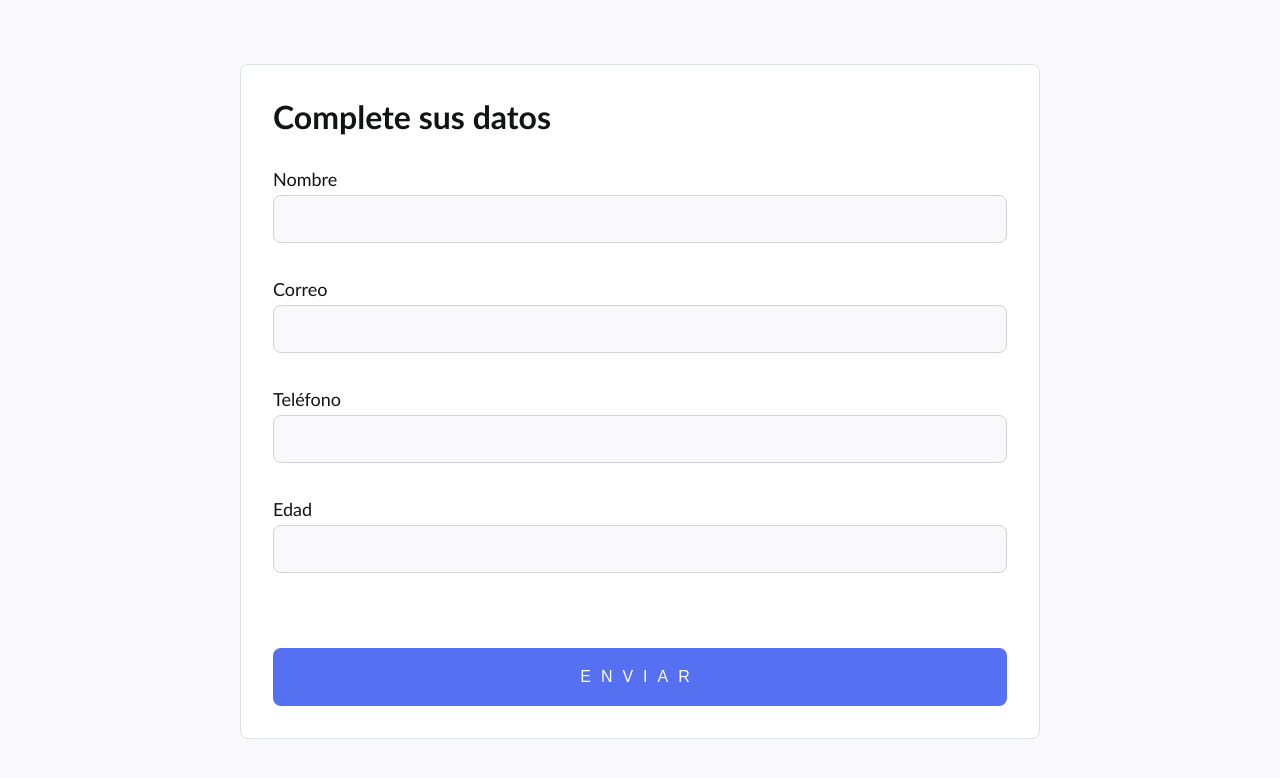
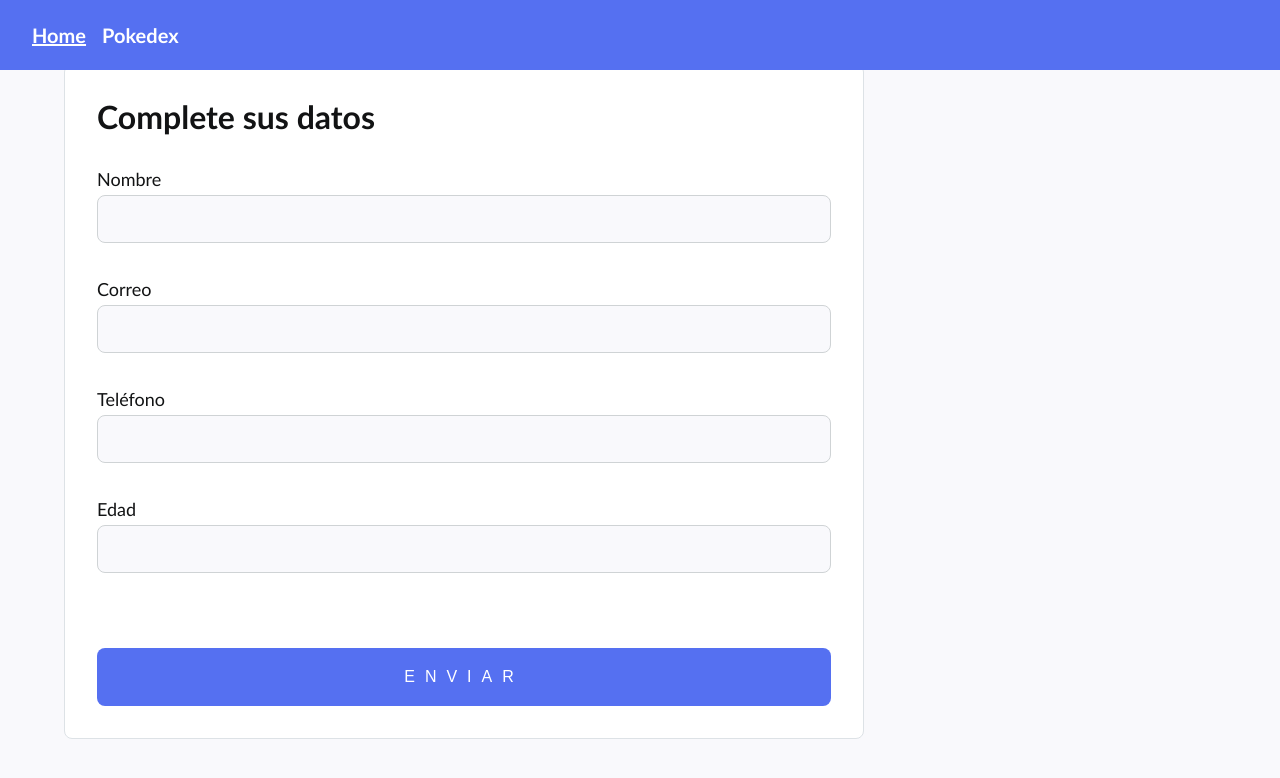
Before and after one commit to Fabricio-L/landscape, a Next.js app: page / in a window 1280 px wide. Shown: the top 778 px of the page. Built offline with nearby package versions, Linux system fonts and the light colour scheme.

Commit message:
fix(Layout): refactoring styles

```diff
--- a/src/components/Layout.jsx
+++ b/src/components/Layout.jsx
@@ -1,5 +1,6 @@
 import Head from 'next/head'
 import styles from './Layout.module.css'
+import Topbar from './Topbar'
 
 export default function Layout({ children, title }) {
   return (
@@ -15,7 +16,10 @@ export default function Layout({ children, title }) {
           href="https://img.icons8.com/color/48/null/pokeball--v1.png"
         />
       </Head>
-      <main className={styles.main}>{children}</main>
+      <main className={styles.main}>
+        <Topbar />
+        {children}
+      </main>
     </>
   )
 }
--- a/src/components/Layout.module.css
+++ b/src/components/Layout.module.css
@@ -1,9 +1,3 @@
 .main {
-  display: flex;
-  flex-direction: column;
-  justify-content: space-between;
-  align-items: center;
-  min-height: 100vh;
-  width: 1280px;
-  margin: auto;
+  max-height: 100vh;
 }
```
